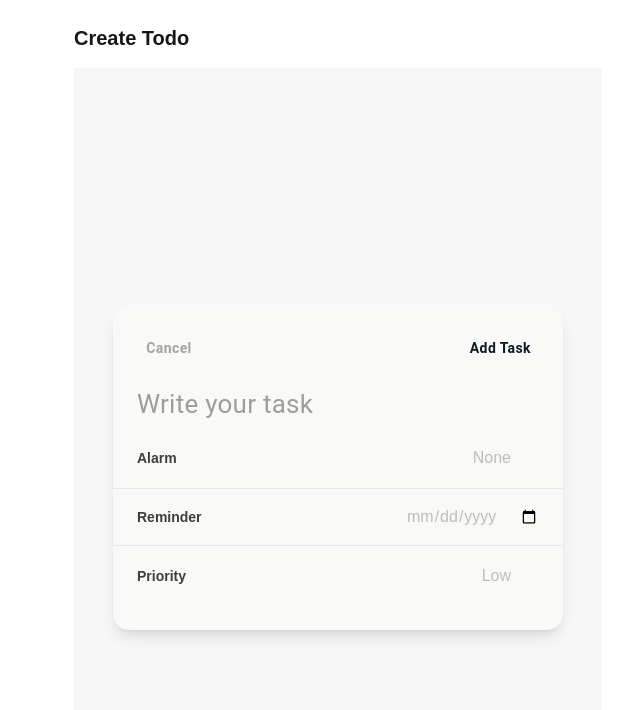
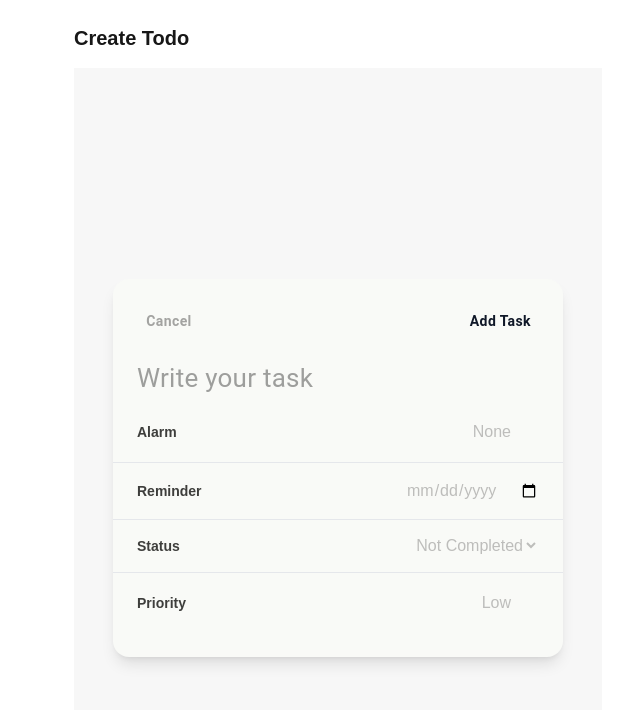
Before and after one commit to DatPHP/Henry-todolist-app, a Next.js app: page /todos/create in a window 1280 px wide. Shown: the top 710 px of the page, without its empty margins (302-942 px from the left). Built offline with nearby package versions, Linux system fonts and the light colour scheme; some icons are missing.

Commit message:
Update form with status of todo

```diff
--- a/app/api/todos/route.ts
+++ b/app/api/todos/route.ts
@@ -36,6 +36,7 @@ export async function POST(req: Request) {
     data: {
       content: body.content,
       date: new Date(body.date),
+      status: body.status || "not_completed",
     },
   });
 
--- a/components/todo-form.tsx
+++ b/components/todo-form.tsx
@@ -14,6 +14,7 @@ export default function TodoForm({ id }: { id?: string }) {
 
   const [content, setContent] = useState("");
   const [date, setDate] = useState("");
+  const [status, setStatus] = useState("not_completed");
   const [loading, setLoading] = useState(!!id);
   const [error, setError] = useState<string | null>(null);
 
@@ -35,6 +36,7 @@ export default function TodoForm({ id }: { id?: string }) {
         setContent(data.content ?? "");
         const dateStr = data.date ? new Date(data.date).toISOString().slice(0, 10) : "";
         setDate(dateStr);
+        setStatus(data.status ?? "not_completed");
       })
       .catch((err) => {
         if (!cancelled) setError(err instanceof Error ? err.message : "Failed to load");
@@ -62,6 +64,7 @@ export default function TodoForm({ id }: { id?: string }) {
       body: JSON.stringify({
         content,
         date,
+        status,
       }),
     });
 
@@ -151,6 +154,20 @@ export default function TodoForm({ id }: { id?: string }) {
         </div>
 
         <div className="flex justify-between items-center py-4 px-6">
+          <span className="titleOption text-sm font-semibold">Status</span>
+          <div className="flex items-center">
+            <select
+              className="border-none bg-transparent todoOption text-right outline-none cursor-pointer"
+              value={status}
+              onChange={(e) => setStatus(e.target.value)}
+            >
+              <option value="not_completed">Not Completed</option>
+              <option value="completed">Completed</option>
+            </select>
+          </div>
+        </div>
+
+        <div className="flex justify-between items-center py-4 px-6">
           <span className="titleOption text-sm font-semibold">Priority</span>
           <div className="flex items-center">
             <span className="todoOption">Low</span>
```
